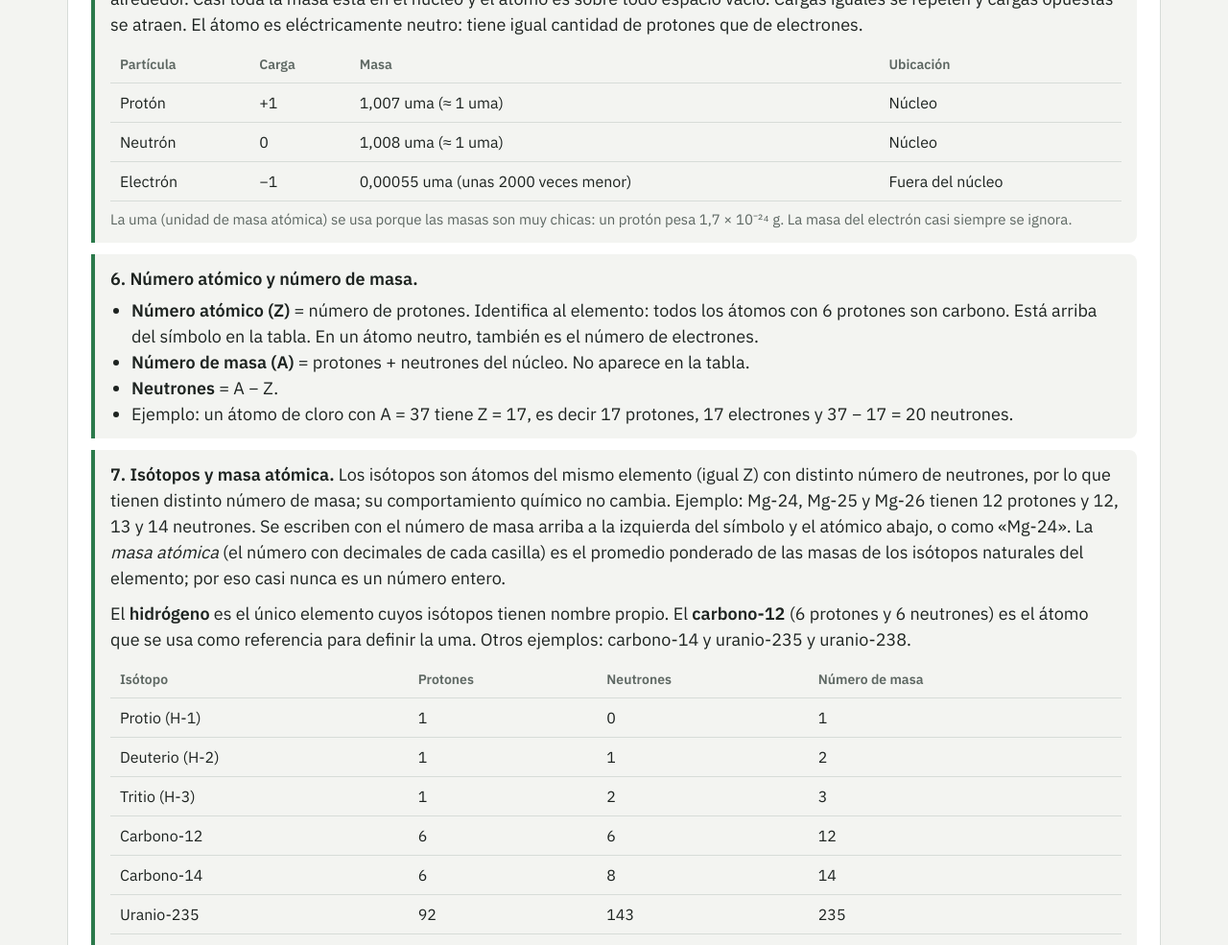
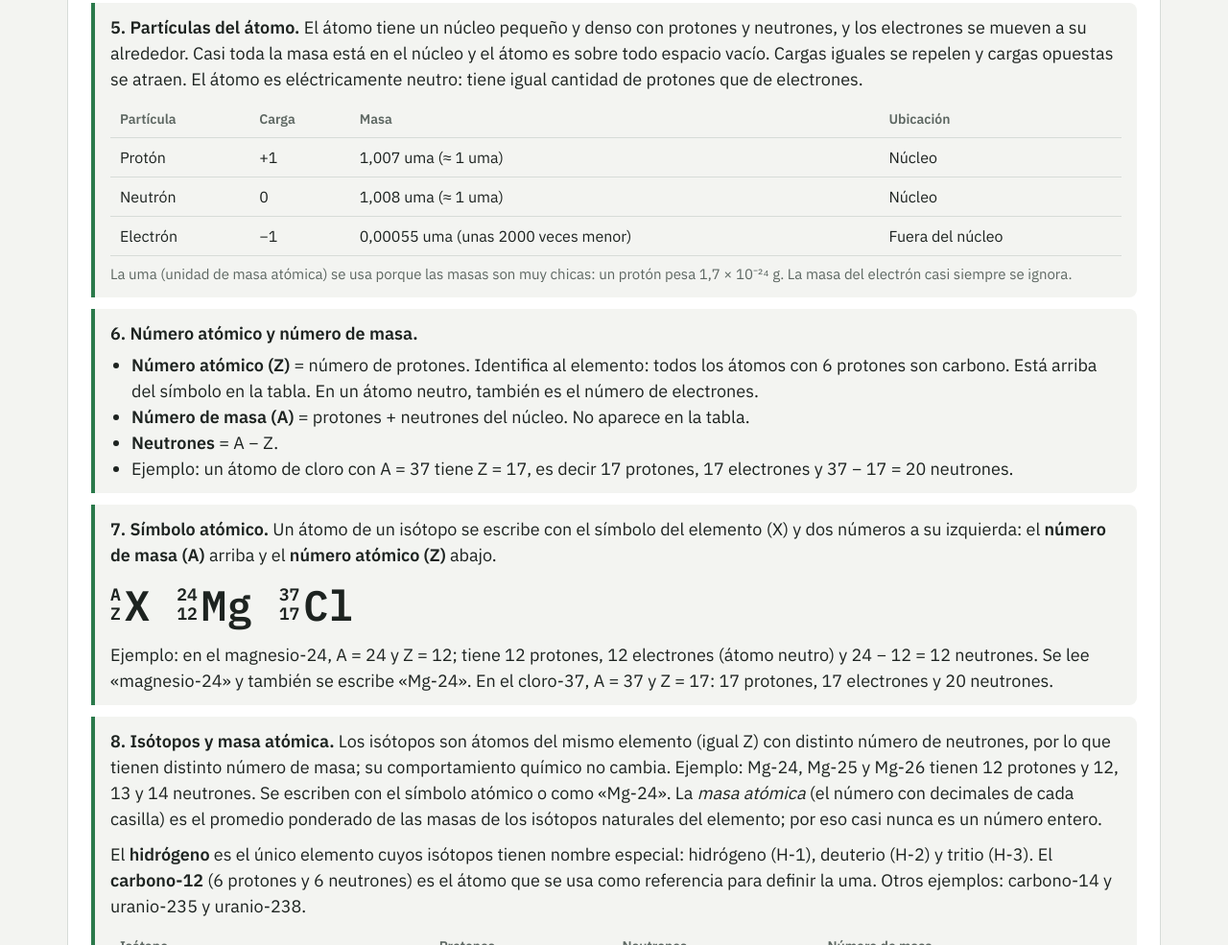
Before and after one commit to silvinacprieto/CNQ, a plain HTML site: page clases/02-tabla-periodica/index.html in a window 1280 px wide. Shown: the part 1815-2800 px from the top of the page at 96% size. Drawn offline with nearby package versions, Linux system fonts and the light colour scheme.

Commit message:
Tabla periódica: símbolo atómico en las ideas para anotar e isótopos del hidrógeno como hidrógeno, deuterio y tritio

```diff
--- a/clases/02-tabla-periodica/index.html
+++ b/clases/02-tabla-periodica/index.html
@@ -12,6 +12,8 @@
 <style>
 .pt{grid-template-columns:24px repeat(18,minmax(40px,1fr));grid-template-rows:auto auto repeat(7,auto) 10px repeat(2,auto)}
 .brk{font:600 10px var(--font-mono);text-align:center;border-bottom:2px solid var(--muted);color:var(--muted);padding-bottom:2px;line-height:1.15;align-self:end}
+.simat{display:inline-flex;align-items:center;font:600 44px var(--font-mono)}
+.simat .nums{display:flex;flex-direction:column;font-size:18px;line-height:1.15;margin-right:4px;text-align:right}
 .casilla{display:flex;flex-direction:column;align-items:center;justify-content:center;width:110px;height:110px;border:2px solid var(--ink);border-radius:8px;background:#f2e68f;color:#1d2320;font-family:var(--font-mono)}
 .casilla b{font-size:34px;line-height:1}.casilla small,.casilla span{font-size:14px}
 .boton[aria-pressed="true"]{outline:3px solid var(--ink);outline-offset:2px}
@@ -41,7 +43,8 @@ select,input[type=text],input[type=number]{font:inherit;font-size:17px;padding:8
   <label><input type="checkbox"> Metales, no metales y metaloides: dónde están y qué propiedades tienen.</label>
   <label><input type="checkbox"> Un cuadro de protón, neutrón y electrón: carga, masa y ubicación.</label>
   <label><input type="checkbox"> Número atómico, número de masa y la fórmula de los neutrones, con dos ejemplos resueltos.</label>
-  <label><input type="checkbox"> Isótopos: qué son, los del hidrógeno (protio, deuterio y tritio), carbono-12 y carbono-14, uranio-235 y uranio-238, y qué es la masa atómica.</label>
+  <label><input type="checkbox"> El símbolo atómico (número de masa arriba y número atómico abajo, a la izquierda del símbolo del elemento), con ejemplos.</label>
+  <label><input type="checkbox"> Isótopos: qué son, los del hidrógeno (hidrógeno, deuterio y tritio), carbono-12 y carbono-14, uranio-235 y uranio-238, y qué es la masa atómica.</label>
   <label><input type="checkbox"> Un dibujo de la casilla de un elemento (por ejemplo, el cloro) con rótulos: número atómico, símbolo y masa atómica.</label>
 </section>
 
@@ -72,10 +75,17 @@ select,input[type=text],input[type=number]{font:inherit;font-size:17px;padding:8
         <li><strong>Neutrones</strong> = A − Z.</li>
         <li>Ejemplo: un átomo de cloro con A = 37 tiene Z = 17, es decir 17 protones, 17 electrones y 37 − 17 = 20 neutrones.</li>
       </ul></div>
-    <div class="idea"><strong>7. Isótopos y masa atómica.</strong> Los isótopos son átomos del mismo elemento (igual Z) con distinto número de neutrones, por lo que tienen distinto número de masa; su comportamiento químico no cambia. Ejemplo: Mg-24, Mg-25 y Mg-26 tienen 12 protones y 12, 13 y 14 neutrones. Se escriben con el número de masa arriba a la izquierda del símbolo y el atómico abajo, o como «Mg-24». La <em>masa atómica</em> (el número con decimales de cada casilla) es el promedio ponderado de las masas de los isótopos naturales del elemento; por eso casi nunca es un número entero.
-      <p style="margin:10px 0 0">El <strong>hidrógeno</strong> es el único elemento cuyos isótopos tienen nombre propio. El <strong>carbono-12</strong> (6 protones y 6 neutrones) es el átomo que se usa como referencia para definir la uma. Otros ejemplos: carbono-14 y uranio-235 y uranio-238.</p>
+    <div class="idea"><strong>7. Símbolo atómico.</strong> Un átomo de un isótopo se escribe con el símbolo del elemento (X) y dos números a su izquierda: el <strong>número de masa (A)</strong> arriba y el <strong>número atómico (Z)</strong> abajo.
+      <div style="display:flex;gap:28px;align-items:center;flex-wrap:wrap;margin:10px 0">
+        <span class="simat"><span class="nums"><span>A</span><span>Z</span></span>X</span>
+        <span class="simat"><span class="nums"><span>24</span><span>12</span></span>Mg</span>
+        <span class="simat"><span class="nums"><span>37</span><span>17</span></span>Cl</span>
+      </div>
+      Ejemplo: en el magnesio-24, A = 24 y Z = 12; tiene 12 protones, 12 electrones (átomo neutro) y 24 − 12 = 12 neutrones. Se lee «magnesio-24» y también se escribe «Mg-24». En el cloro-37, A = 37 y Z = 17: 17 protones, 17 electrones y 20 neutrones.</div>
+    <div class="idea"><strong>8. Isótopos y masa atómica.</strong> Los isótopos son átomos del mismo elemento (igual Z) con distinto número de neutrones, por lo que tienen distinto número de masa; su comportamiento químico no cambia. Ejemplo: Mg-24, Mg-25 y Mg-26 tienen 12 protones y 12, 13 y 14 neutrones. Se escriben con el símbolo atómico o como «Mg-24». La <em>masa atómica</em> (el número con decimales de cada casilla) es el promedio ponderado de las masas de los isótopos naturales del elemento; por eso casi nunca es un número entero.
+      <p style="margin:10px 0 0">El <strong>hidrógeno</strong> es el único elemento cuyos isótopos tienen nombre especial: hidrógeno (H-1), deuterio (H-2) y tritio (H-3). El <strong>carbono-12</strong> (6 protones y 6 neutrones) es el átomo que se usa como referencia para definir la uma. Otros ejemplos: carbono-14 y uranio-235 y uranio-238.</p>
       <div class="tabla-wrap"><table style="margin-top:10px"><thead><tr><th>Isótopo</th><th>Protones</th><th>Neutrones</th><th>Número de masa</th></tr></thead><tbody>
-        <tr><td>Protio (H-1)</td><td>1</td><td>0</td><td>1</td></tr>
+        <tr><td>Hidrógeno (H-1)</td><td>1</td><td>0</td><td>1</td></tr>
         <tr><td>Deuterio (H-2)</td><td>1</td><td>1</td><td>2</td></tr>
         <tr><td>Tritio (H-3)</td><td>1</td><td>2</td><td>3</td></tr>
         <tr><td>Carbono-12</td><td>6</td><td>6</td><td>12</td></tr>
@@ -83,7 +93,7 @@ select,input[type=text],input[type=number]{font:inherit;font-size:17px;padding:8
         <tr><td>Uranio-235</td><td>92</td><td>143</td><td>235</td></tr>
         <tr><td>Uranio-238</td><td>92</td><td>146</td><td>238</td></tr>
       </tbody></table></div></div>
-    <div class="idea"><strong>8. Cómo se lee una casilla de la tabla.</strong> Cada casilla resume un elemento. Ejemplo: el cloro.
+    <div class="idea"><strong>9. Cómo se lee una casilla de la tabla.</strong> Cada casilla resume un elemento. Ejemplo: el cloro.
       <div style="display:flex;gap:18px;align-items:center;flex-wrap:wrap;margin-top:8px">
         <div class="casilla"><small>17</small><b>Cl</b><span>35,45</span></div>
         <ul style="margin:0;padding-left:20px"><li>El número de arriba es el <strong>número atómico</strong> (Z): 17 protones.</li><li>Las letras del centro son el <strong>símbolo</strong>: Cl, cloro.</li><li>El número con decimales de abajo es la <strong>masa atómica</strong>: 35,45 uma.</li></ul>
@@ -252,8 +262,10 @@ quiz(document.getElementById("quizC"), [
  { q: "El silicio (Si) está sobre la línea en zigzag de la tabla. Es un:", o: ["Metal", "No metal", "Metaloide", "Gas noble"], ok: 2, e: "Los elementos de la línea (B, Si, Ge, As, Sb, Te, Po y At) son metaloides." },
  { q: "En el símbolo de un elemento de dos letras:", o: ["La primera es mayúscula y la segunda minúscula", "Las dos son mayúsculas", "Las dos son minúsculas", "La primera es minúscula y la segunda mayúscula"], ok: 0, e: "Co es cobalto; CO son dos elementos: carbono y oxígeno." },
  { q: "¿Cuántos neutrones tiene un átomo de carbono-14?", o: ["6", "8", "14", "20"], ok: 1, e: "Neutrones = número de masa − número atómico = 14 − 6 = 8." },
- { q: "¿Cómo se llama el isótopo del hidrógeno que tiene 1 protón y 1 neutrón?", o: ["Protio", "Deuterio", "Tritio", "Helio"], ok: 1, e: "Protio: 1 protón y 0 neutrones. Deuterio: 1 y 1. Tritio: 1 y 2. El hidrógeno es el único elemento cuyos isótopos tienen nombre propio." },
- { q: "El uranio-235 y el uranio-238 se diferencian en que:", o: ["Tienen distinta cantidad de neutrones", "Tienen distinto número atómico", "Son elementos distintos", "Tienen distinta cantidad de protones"], ok: 0, e: "Los dos tienen 92 protones: son isótopos del mismo elemento. El uranio-235 tiene 143 neutrones y el uranio-238, 146." }
+ { q: "¿Cómo se llama el isótopo del hidrógeno que tiene 1 protón y 1 neutrón?", o: ["Hidrógeno (H-1)", "Deuterio", "Tritio", "Helio"], ok: 1, e: "Hidrógeno (H-1): 1 protón y 0 neutrones. Deuterio (H-2): 1 y 1. Tritio (H-3): 1 y 2. El hidrógeno es el único elemento cuyos isótopos tienen nombre especial." },
+ { q: "El uranio-235 y el uranio-238 se diferencian en que:", o: ["Tienen distinta cantidad de neutrones", "Tienen distinto número atómico", "Son elementos distintos", "Tienen distinta cantidad de protones"], ok: 0, e: "Los dos tienen 92 protones: son isótopos del mismo elemento. El uranio-235 tiene 143 neutrones y el uranio-238, 146." },
+ { q: "En el símbolo atómico del cloro-37, ³⁷₁₇Cl, ¿qué indica el número 17 que está abajo?", o: ["El número atómico", "El número de masa", "La cantidad de neutrones", "La masa atómica"], ok: 0, e: "Abajo va el número atómico (Z) y arriba el número de masa (A): 37 es el número de masa." },
+ { q: "¿Cuántos protones, neutrones y electrones tiene un átomo neutro de ²⁷₁₃Al?", o: ["13 protones, 14 neutrones y 13 electrones", "13 protones, 27 neutrones y 13 electrones", "27 protones, 13 neutrones y 27 electrones", "14 protones, 13 neutrones y 14 electrones"], ok: 0, e: "Z = 13 es el número de protones y de electrones; neutrones = 27 − 13 = 14." }
 ]);
 quiz(document.getElementById("quizL"), [
  { q: "Según el texto sobre elementos esenciales, ¿qué cuatro elementos forman alrededor del 96 % de la masa del cuerpo humano?", o: ["Oxígeno, carbono, hidrógeno y nitrógeno", "Calcio, fósforo, potasio y sodio", "Hierro, cinc, cobre y yodo", "Oxígeno, calcio, hierro y cloro"], ok: 0, e: "Son elementos representativos de los períodos 1 y 2. Los otros grupos de opciones son macrominerales y microminerales." },
```
